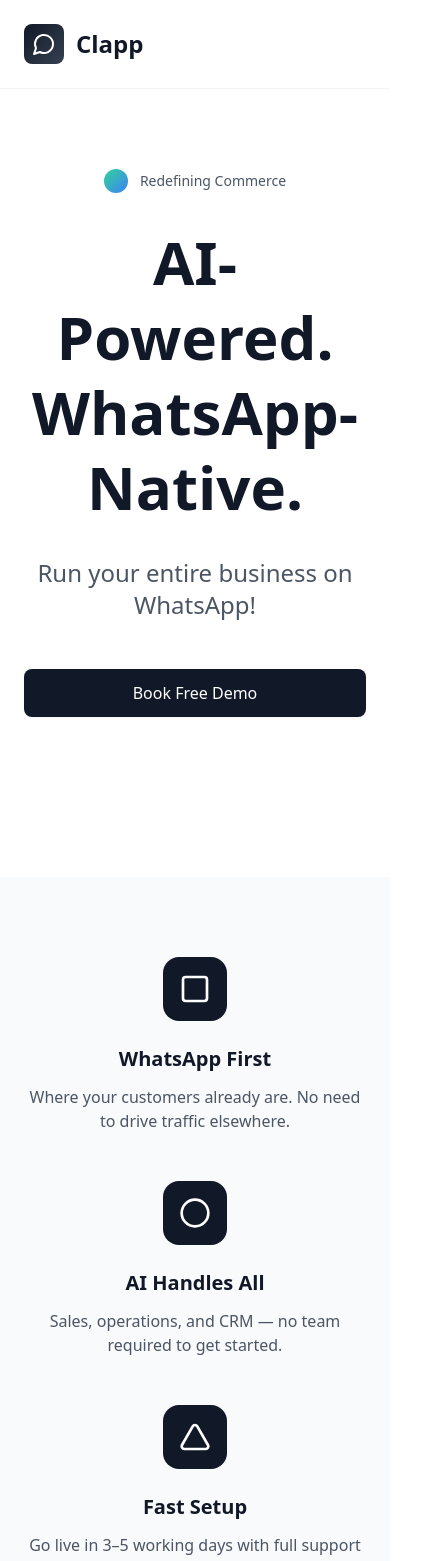
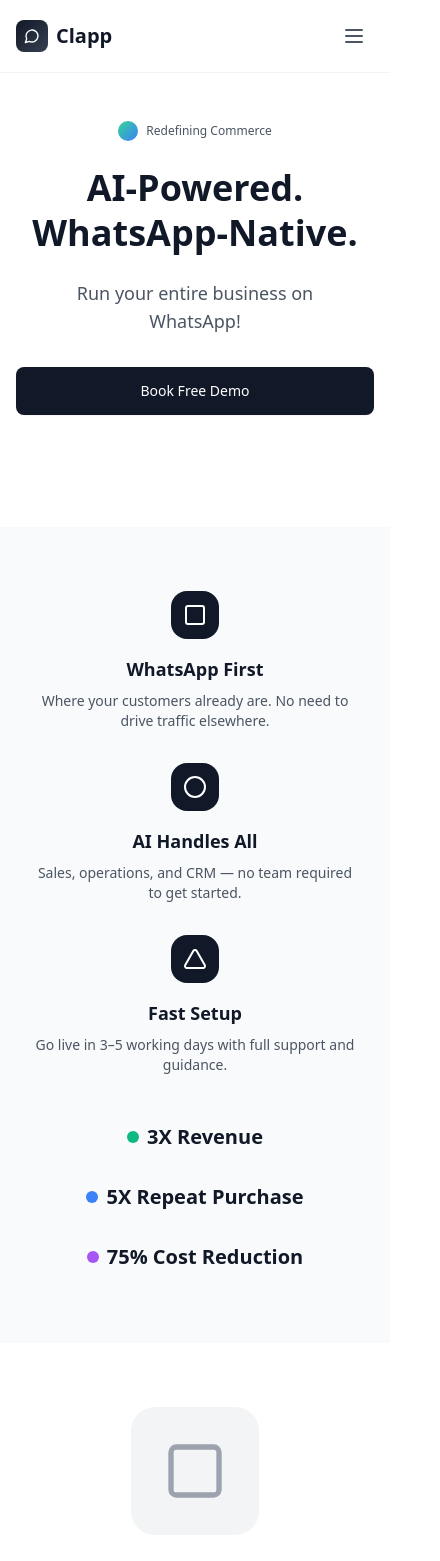
Before and after one commit to shopclapp/shopclapp.github.io, a React (Vite) app: page / in a window 390 px wide. Shown: the top 1561 px of the page, 440 px wide, since content can reach past the window. Built offline with nearby package versions, Linux system fonts and the light colour scheme.

Commit message:
Refactor: Make website mobile friendly
Adjusted the layout and styling of the website to ensure it is responsive and user-friendly on mobile devices. This includes optimizing spacing, font sizes, and element arrangements for smaller screens.

```diff
--- a/src/pages/Index.tsx
+++ b/src/pages/Index.tsx
@@ -3,11 +3,12 @@ import { useState } from 'react';
 import { Button } from "@/components/ui/button";
 import { Input } from "@/components/ui/input";
 import { Card, CardContent } from "@/components/ui/card";
-import { MessageCircle, Bot, Zap, Square, Circle, Triangle, ArrowRight, CheckCircle } from 'lucide-react';
+import { MessageCircle, Bot, Zap, Square, Circle, Triangle, ArrowRight, CheckCircle, Menu, X } from 'lucide-react';
 
 const Index = () => {
   const [name, setName] = useState('');
   const [whatsapp, setWhatsapp] = useState('');
+  const [mobileMenuOpen, setMobileMenuOpen] = useState(false);
 
   const handleWaitlistSubmit = (e: React.FormEvent) => {
     e.preventDefault();
@@ -17,15 +18,27 @@ const Index = () => {
   return (
     <div className="min-h-screen bg-white">
       {/* Navigation */}
-      <nav className="bg-white border-b border-gray-100">
-        <div className="max-w-7xl mx-auto px-6 lg:px-8">
-          <div className="flex justify-between items-center py-6">
+      <nav className="bg-white border-b border-gray-100 sticky top-0 z-50">
+        <div className="max-w-7xl mx-auto px-4 sm:px-6 lg:px-8">
+          <div className="flex justify-between items-center py-4 md:py-6">
             <div className="flex items-center">
-              <div className="w-10 h-10 bg-gradient-to-br from-gray-900 to-gray-700 rounded-lg flex items-center justify-center">
-                <MessageCircle className="w-6 h-6 text-white" />
+              <div className="w-8 h-8 md:w-10 md:h-10 bg-gradient-to-br from-gray-900 to-gray-700 rounded-lg flex items-center justify-center">
+                <MessageCircle className="w-4 h-4 md:w-6 md:h-6 text-white" />
               </div>
-              <span className="ml-3 text-2xl font-bold text-gray-900">Clapp</span>
+              <span className="ml-2 md:ml-3 text-xl md:text-2xl font-bold text-gray-900">Clapp</span>
             </div>
+
+            {/* Mobile menu button */}
+            <div className="md:hidden">
+              <button
+                onClick={() => setMobileMenuOpen(!mobileMenuOpen)}
+                className="text-gray-600 hover:text-gray-900 p-2"
+              >
+                {mobileMenuOpen ? <X className="w-6 h-6" /> : <Menu className="w-6 h-6" />}
+              </button>
+            </div>
+
+            {/* Desktop navigation */}
             <div className="hidden md:flex items-center space-x-8">
               <a href="#features" className="text-gray-600 hover:text-gray-900 transition-colors">Features</a>
               <a href="#pricing" className="text-gray-600 hover:text-gray-900 transition-colors">Pricing</a>
@@ -41,107 +54,124 @@ const Index = () => {
               </a>
             </div>
           </div>
+
+          {/* Mobile navigation menu */}
+          {mobileMenuOpen && (
+            <div className="md:hidden border-t border-gray-100 py-4">
+              <div className="flex flex-col space-y-4">
+                <a
+                  href="#features"
+                  className="text-gray-600 hover:text-gray-900 transition-colors px-4 py-2"
+                  onClick={() => setMobileMenuOpen(false)}
+                >
+                  Features
+                </a>
+                <a
+                  href="#pricing"
+                  className="text-gray-600 hover:text-gray-900 transition-colors px-4 py-2"
+                  onClick={() => setMobileMenuOpen(false)}
+                >
+                  Pricing
+                </a>
+                <a
+                  href="#contact"
+                  className="text-gray-600 hover:text-gray-900 transition-colors px-4 py-2"
+                  onClick={() => setMobileMenuOpen(false)}
+                >
+                  Contact
+                </a>
+                <a
+                  href="https://wa.me/14707342241?text=Book%20demo."
+                  target="_blank"
+                  rel="noopener noreferrer"
+                  className="bg-gray-900 hover:bg-gray-800 text-white px-4 py-3 rounded-lg shadow-sm mx-4 text-center"
+                  style={{ textDecoration: 'none' }}
+                  onClick={() => setMobileMenuOpen(false)}
+                >
+                  Book Free Demo
+                </a>
+              </div>
+            </div>
+          )}
         </div>
       </nav>
 
       {/* Hero Section */}
-      <section className="pt-20 pb-24">
-        <div className="max-w-6xl mx-auto px-6 lg:px-8 text-center">
-          <div className="inline-flex items-center mb-8">
-            <div className="w-6 h-6 bg-gradient-to-br from-emerald-400 to-blue-500 rounded-full mr-3"></div>
-            <span className="text-sm font-medium text-gray-600">Redefining Commerce</span>
+      <section className="pt-12 md:pt-20 pb-16 md:pb-24">
+        <div className="max-w-6xl mx-auto px-4 sm:px-6 lg:px-8 text-center">
+          <div className="inline-flex items-center mb-6 md:mb-8">
+            <div className="w-5 h-5 md:w-6 md:h-6 bg-gradient-to-br from-emerald-400 to-blue-500 rounded-full mr-2 md:mr-3"></div>
+            <span className="text-xs md:text-sm font-medium text-gray-600">Redefining Commerce</span>
           </div>
 
-          <h1 className="text-6xl lg:text-7xl font-bold text-gray-900 mb-8 leading-tight">
+          <h1 className="text-4xl sm:text-5xl md:text-6xl lg:text-7xl font-bold text-gray-900 mb-6 md:mb-8 leading-tight">
             AI-Powered.<br />
             WhatsApp-Native.
           </h1>
 
-          <p className="text-2xl text-gray-600 mb-12 max-w-3xl mx-auto">
+          <p className="text-lg sm:text-xl md:text-2xl text-gray-600 mb-8 md:mb-12 max-w-3xl mx-auto px-4">
             Run your entire business on WhatsApp!
           </p>
 
-{/*           <form onSubmit={handleWaitlistSubmit} className="max-w-md mx-auto mb-16">
-            <div className="flex gap-3 mb-4">
-              <Input
-                placeholder="Your Name"
-                value={name}
-                onChange={(e) => setName(e.target.value)}
-                className="h-12 border-gray-200 focus:border-gray-400"
-                required
-              />
-              <Input
-                placeholder="WhatsApp Number"
-                value={whatsapp}
-                onChange={(e) => setWhatsapp(e.target.value)}
-                className="h-12 border-gray-200 focus:border-gray-400"
-                required
-              />
-            </div>
-            <Button type="submit" className="w-full h-12 bg-gray-900 hover:bg-gray-800 text-white font-medium rounded-lg shadow-sm">
-              Book Free Demo
-            </Button>
-          </form> */}
           <a
             href="https://wa.me/14707342241?text=Book%20demo."
             target="_blank"
             rel="noopener noreferrer"
-  className="block w-full h-12 bg-gray-900 hover:bg-gray-800 text-white font-medium rounded-lg shadow-sm flex items-center justify-center text-center mb-16"
+            className="block w-full max-w-md mx-auto h-12 md:h-12 bg-gray-900 hover:bg-gray-800 text-white font-medium rounded-lg shadow-sm flex items-center justify-center text-center mb-12 md:mb-16 text-sm md:text-base"
             style={{ textDecoration: 'none' }}
           >
             Book Free Demo
           </a>
-
         </div>
       </section>
 
       {/* Feature Showcase Section */}
-      <section className="py-20 bg-gray-50">
-        <div className="max-w-6xl mx-auto px-6 lg:px-8">
-          <div className="grid md:grid-cols-3 gap-12 mb-16">
+      <section className="py-16 md:py-20 bg-gray-50">
+        <div className="max-w-6xl mx-auto px-4 sm:px-6 lg:px-8">
+          <div className="grid md:grid-cols-3 gap-8 md:gap-12 mb-12 md:mb-16">
             <div className="text-center">
-              <div className="w-16 h-16 bg-gray-900 rounded-2xl flex items-center justify-center mx-auto mb-6">
-                <Square className="w-8 h-8 text-white" />
+              <div className="w-12 h-12 md:w-16 md:h-16 bg-gray-900 rounded-2xl flex items-center justify-center mx-auto mb-4 md:mb-6">
+                <Square className="w-6 h-6 md:w-8 md:h-8 text-white" />
               </div>
-              <h3 className="text-xl font-bold text-gray-900 mb-3">WhatsApp First</h3>
-              <p className="text-gray-600">Where your customers already are. No need to drive traffic elsewhere.</p>
+              <h3 className="text-lg md:text-xl font-bold text-gray-900 mb-2 md:mb-3">WhatsApp First</h3>
+              <p className="text-gray-600 text-sm md:text-base px-4">Where your customers already are. No need to drive traffic elsewhere.</p>
             </div>
 
             <div className="text-center">
-              <div className="w-16 h-16 bg-gray-900 rounded-2xl flex items-center justify-center mx-auto mb-6">
-                <Circle className="w-8 h-8 text-white" />
+              <div className="w-12 h-12 md:w-16 md:h-16 bg-gray-900 rounded-2xl flex items-center justify-center mx-auto mb-4 md:mb-6">
+                <Circle className="w-6 h-6 md:w-8 md:h-8 text-white" />
               </div>
-              <h3 className="text-xl font-bold text-gray-900 mb-3">AI Handles All</h3>
-              <p className="text-gray-600">Sales, operations, and CRM — no team required to get started.</p>
+              <h3 className="text-lg md:text-xl font-bold text-gray-900 mb-2 md:mb-3">AI Handles All</h3>
+              <p className="text-gray-600 text-sm md:text-base px-4">Sales, operations, and CRM — no team required to get started.</p>
             </div>
 
             <div className="text-center">
-              <div className="w-16 h-16 bg-gray-900 rounded-2xl flex items-center justify-center mx-auto mb-6">
-                <Triangle className="w-8 h-8 text-white" />
+              <div className="w-12 h-12 md:w-16 md:h-16 bg-gray-900 rounded-2xl flex items-center justify-center mx-auto mb-4 md:mb-6">
+                <Triangle className="w-6 h-6 md:w-8 md:h-8 text-white" />
               </div>
-              <h3 className="text-xl font-bold text-gray-900 mb-3">Fast Setup</h3>
-              <p className="text-gray-600">Go live in 3–5 working days with full support and guidance.</p>
+              <h3 className="text-lg md:text-xl font-bold text-gray-900 mb-2 md:mb-3">Fast Setup</h3>
+              <p className="text-gray-600 text-sm md:text-base px-4">Go live in 3–5 working days with full support and guidance.</p>
             </div>
           </div>
 
           {/* Stats */}
-          <div className="flex justify-center items-center space-x-12">
+          <div className="flex flex-col sm:flex-row justify-center items-center space-y-6 sm:space-y-0 sm:space-x-8 md:space-x-12">
             <div className="text-center">
               <div className="flex items-center justify-center mb-2">
                 <div className="w-3 h-3 bg-emerald-500 rounded-full mr-2"></div>
-                <span className="text-2xl font-bold text-gray-900">3X Revenue</span>
+                <span className="text-xl md:text-2xl font-bold text-gray-900">3X Revenue</span>
               </div>
             </div>
             <div className="text-center">
               <div className="flex items-center justify-center mb-2">
                 <div className="w-3 h-3 bg-blue-500 rounded-full mr-2"></div>
-                <span className="text-2xl font-bold text-gray-900">5X Repeat Purchase</span>
+                <span className="text-xl md:text-2xl font-bold text-gray-900">5X Repeat Purchase</span>
               </div>
             </div>
             <div className="text-center">
               <div className="flex items-center justify-center mb-2">
                 <div className="w-3 h-3 bg-purple-500 rounded-full mr-2"></div>
-                <span className="text-2xl font-bold text-gray-900">75% Cost Reduction</span>
+                <span className="text-xl md:text-2xl font-bold text-gray-900">75% Cost Reduction</span>
               </div>
             </div>
           </div>
@@ -149,45 +179,45 @@ const Index = () => {
       </section>
 
       {/* Detailed Features Section */}
-      <section className="py-24">
-        <div className="max-w-6xl mx-auto px-6 lg:px-8">
+      <section className="py-16 md:py-24">
+        <div className="max-w-6xl mx-auto px-4 sm:px-6 lg:px-8">
           {/* Feature 1 */}
-          <div className="grid lg:grid-cols-2 gap-16 items-center mb-24">
-            <div>
-              <h2 className="text-4xl font-bold text-gray-900 mb-6">
+          <div className="grid lg:grid-cols-2 gap-8 md:gap-16 items-center mb-16 md:mb-24">
+            <div className="order-2 lg:order-1">
+              <h2 className="text-2xl sm:text-3xl md:text-4xl font-bold text-gray-900 mb-4 md:mb-6">
                 Start, Run, Grow in WhatsApp
               </h2>
-              <p className="text-lg text-gray-600 mb-8">
+              <p className="text-base md:text-lg text-gray-600 mb-6 md:mb-8">
                 Transform your WhatsApp into a complete business platform. From customer inquiry to order fulfillment, everything happens seamlessly within the app your customers already use daily.
               </p>
-              <div className="space-y-4">
+              <div className="space-y-3 md:space-y-4">
                 <div className="font-semibold text-gray-900">• We Set You Up</div>
                 <div className="font-semibold text-gray-900">• AI takes over</div>
                 <div className="font-semibold text-gray-900">• You Scale!</div>
               </div>
             </div>
-            <div className="flex justify-center">
-              <div className="w-48 h-48 bg-gray-100 rounded-3xl flex items-center justify-center">
-                <Square className="w-24 h-24 text-gray-400" />
+            <div className="flex justify-center order-1 lg:order-2">
+              <div className="w-32 h-32 sm:w-40 sm:h-40 md:w-48 md:h-48 bg-gray-100 rounded-3xl flex items-center justify-center">
+                <Square className="w-16 h-16 sm:w-20 sm:h-20 md:w-24 md:h-24 text-gray-400" />
               </div>
             </div>
           </div>
 
           {/* Feature 2 */}
-          <div className="grid lg:grid-cols-2 gap-16 items-center mb-24">
+          <div className="grid lg:grid-cols-2 gap-8 md:gap-16 items-center mb-16 md:mb-24">
             <div className="flex justify-center order-2 lg:order-1">
-              <div className="w-48 h-48 bg-gray-100 rounded-3xl flex items-center justify-center">
-                <Circle className="w-24 h-24 text-gray-400" />
+              <div className="w-32 h-32 sm:w-40 sm:h-40 md:w-48 md:h-48 bg-gray-100 rounded-3xl flex items-center justify-center">
+                <Circle className="w-16 h-16 sm:w-20 sm:h-20 md:w-24 md:h-24 text-gray-400" />
               </div>
             </div>
             <div className="order-1 lg:order-2">
-              <h2 className="text-4xl font-bold text-gray-900 mb-6">
+              <h2 className="text-2xl sm:text-3xl md:text-4xl font-bold text-gray-900 mb-4 md:mb-6">
                 Complete Commerce Automation
               </h2>
-              <p className="text-lg text-gray-600 mb-8">
+              <p className="text-base md:text-lg text-gray-600 mb-6 md:mb-8">
                 Your AI assistant handles product catalogs, processes orders, manages payments, and tracks deliveries. No manual work required from your end.
               </p>
-              <div className="space-y-4">
+              <div className="space-y-3 md:space-y-4">
                 <div className="font-semibold text-gray-900">• Catalog Management</div>
                 <div className="font-semibold text-gray-900">• Order Processing</div>
                 <div className="font-semibold text-gray-900">• Payment Integration</div>
@@ -196,23 +226,23 @@ const Index = () => {
           </div>
 
           {/* Feature 3 */}
-          <div className="grid lg:grid-cols-2 gap-16 items-center">
-            <div>
-              <h2 className="text-4xl font-bold text-gray-900 mb-6">
+          <div className="grid lg:grid-cols-2 gap-8 md:gap-16 items-center">
+            <div className="order-2 lg:order-1">
+              <h2 className="text-2xl sm:text-3xl md:text-4xl font-bold text-gray-900 mb-4 md:mb-6">
                 Built for Scale
               </h2>
-              <p className="text-lg text-gray-600 mb-8">
+              <p className="text-base md:text-lg text-gray-600 mb-6 md:mb-8">
                 Whether you're handling 10 customers or 10,000, our platform scales with your business. Advanced analytics help you understand customer behavior and optimize operations.
               </p>
-              <div className="space-y-4">
+              <div className="space-y-3 md:space-y-4">
                 <div className="font-semibold text-gray-900">• Customer Analytics</div>
                 <div className="font-semibold text-gray-900">• Business Insights</div>
                 <div className="font-semibold text-gray-900">• Performance Tracking</div>
               </div>
             </div>
-            <div className="flex justify-center">
-              <div className="w-48 h-48 bg-gray-100 rounded-3xl flex items-center justify-center">
-                <Triangle className="w-24 h-24 text-gray-400" />
+            <div className="flex justify-center order-1 lg:order-2">
+              <div className="w-32 h-32 sm:w-40 sm:h-40 md:w-48 md:h-48 bg-gray-100 rounded-3xl flex items-center justify-center">
+                <Triangle className="w-16 h-16 sm:w-20 sm:h-20 md:w-24 md:h-24 text-gray-400" />
               </div>
             </div>
           </div>
@@ -220,52 +250,52 @@ const Index = () => {
       </section>
 
       {/* Pricing Section */}
-      <section id="pricing" className="py-24 bg-gray-50">
-        <div className="max-w-6xl mx-auto px-6 lg:px-8 text-center">
-          <h2 className="text-4xl font-bold text-gray-900 mb-4">
+      <section id="pricing" className="py-16 md:py-24 bg-gray-50">
+        <div className="max-w-6xl mx-auto px-4 sm:px-6 lg:px-8 text-center">
+          <h2 className="text-2xl sm:text-3xl md:text-4xl font-bold text-gray-900 mb-4">
             Transparent & Affordable
           </h2>
-          <p className="text-xl text-gray-600 mb-16">
+          <p className="text-lg md:text-xl text-gray-600 mb-12 md:mb-16">
             No hidden fees.
           </p>
 
-          <div className="grid md:grid-cols-2 gap-8 max-w-4xl mx-auto">
+          <div className="grid md:grid-cols-2 gap-6 md:gap-8 max-w-4xl mx-auto">
             <Card className="border-0 shadow-lg bg-white">
-              <CardContent className="p-8">
-                <h3 className="text-xl font-bold text-gray-900 mb-4">Monthly</h3>
-                <div className="text-4xl font-bold text-gray-900 mb-6">$29.99</div>
-                <div className="space-y-3 text-left mb-8">
+              <CardContent className="p-6 md:p-8">
+                <h3 className="text-lg md:text-xl font-bold text-gray-900 mb-4">Monthly</h3>
+                <div className="text-3xl md:text-4xl font-bold text-gray-900 mb-6">$29.99</div>
+                <div className="space-y-3 text-left mb-6 md:mb-8">
                   <div className="flex items-center">
-                    <CheckCircle className="w-5 h-5 text-gray-900 mr-3" />
-                    <span className="text-gray-600">AI Business Assistant</span>
+                    <CheckCircle className="w-4 h-4 md:w-5 md:h-5 text-gray-900 mr-2 md:mr-3 flex-shrink-0" />
+                    <span className="text-gray-600 text-sm md:text-base">AI Business Assistant</span>
                   </div>
                   <div className="flex items-center">
-                    <CheckCircle className="w-5 h-5 text-gray-900 mr-3" />
-                    <span className="text-gray-600">Catalog Builder</span>
+                    <CheckCircle className="w-4 h-4 md:w-5 md:h-5 text-gray-900 mr-2 md:mr-3 flex-shrink-0" />
+                    <span className="text-gray-600 text-sm md:text-base">Catalog Builder</span>
                   </div>
                   <div className="flex items-center">
-                    <CheckCircle className="w-5 h-5 text-gray-900 mr-3" />
-                    <span className="text-gray-600">Payment Integration</span>
+                    <CheckCircle className="w-4 h-4 md:w-5 md:h-5 text-gray-900 mr-2 md:mr-3 flex-shrink-0" />
+                    <span className="text-gray-600 text-sm md:text-base">Payment Integration</span>
                   </div>
                   <div className="flex items-center">
-                    <CheckCircle className="w-5 h-5 text-gray-900 mr-3" />
-                    <span className="text-gray-600">CRM & Analytics</span>
+                    <CheckCircle className="w-4 h-4 md:w-5 md:h-5 text-gray-900 mr-2 md:mr-3 flex-shrink-0" />
+                    <span className="text-gray-600 text-sm md:text-base">CRM & Analytics</span>
                   </div>
                 </div>
-                <Button className="w-full bg-gray-900 hover:bg-gray-800 text-white rounded-lg">
+                <Button className="w-full bg-gray-900 hover:bg-gray-800 text-white rounded-lg h-10 md:h-12">
                   Start Now
                 </Button>
               </CardContent>
             </Card>
 
             <Card className="border-0 shadow-lg bg-white">
-              <CardContent className="p-8">
-                <h3 className="text-xl font-bold text-gray-900 mb-4">Scale</h3>
-                <div className="text-2xl font-bold text-gray-900 mb-6">Pay as you grow</div>
-                <p className="text-gray-600 mb-8">
+              <CardContent className="p-6 md:p-8">
+                <h3 className="text-lg md:text-xl font-bold text-gray-900 mb-4">Scale</h3>
+                <div className="text-xl md:text-2xl font-bold text-gray-900 mb-6">Pay as you grow</div>
+                <p className="text-gray-600 mb-6 md:mb-8 text-sm md:text-base">
                   Perfect for growing businesses. Only pay for additional WhatsApp messaging costs as your customer base expands.
                 </p>
-                <Button variant="outline" className="w-full border-gray-300 text-gray-900 hover:bg-gray-50 rounded-lg">
+                <Button variant="outline" className="w-full border-gray-300 text-gray-900 hover:bg-gray-50 rounded-lg h-10 md:h-12">
                   Contact Sales
                 </Button>
               </CardContent>
@@ -275,12 +305,12 @@ const Index = () => {
       </section>
 
       {/* Testimonials Section */}
-      <section className="py-24">
-        <div className="max-w-4xl mx-auto px-6 lg:px-8 text-center">
-          <blockquote className="text-2xl lg:text-3xl font-medium text-gray-900 mb-8">
+      <section className="py-16 md:py-24">
+        <div className="max-w-4xl mx-auto px-4 sm:px-6 lg:px-8 text-center">
+          <blockquote className="text-lg sm:text-xl md:text-2xl lg:text-3xl font-medium text-gray-900 mb-6 md:mb-8 leading-relaxed">
             "Clapp transformed our WhatsApp into a complete business platform. Sales increased by 300% in just 2 months."
           </blockquote>
-          <div className="text-lg text-gray-600">
+          <div className="text-base md:text-lg text-gray-600">
             <div className="font-semibold">Rajesh Kumar</div>
             <div>Founder, Delhi Spice Co.</div>
           </div>
@@ -288,16 +318,16 @@ const Index = () => {
       </section>
 
       {/* Footer */}
-      <footer className="py-12 border-t border-gray-200 bg-white">
-        <div className="max-w-6xl mx-auto px-6 lg:px-8">
-          <div className="flex flex-col md:flex-row justify-between items-center">
-            <div className="flex items-center mb-4 md:mb-0">
-              <div className="w-8 h-8 bg-gradient-to-br from-gray-900 to-gray-700 rounded-lg flex items-center justify-center">
-                <MessageCircle className="w-5 h-5 text-white" />
+      <footer className="py-8 md:py-12 border-t border-gray-200 bg-white">
+        <div className="max-w-6xl mx-auto px-4 sm:px-6 lg:px-8">
+          <div className="flex flex-col md:flex-row justify-between items-center space-y-4 md:space-y-0">
+            <div className="flex items-center">
+              <div className="w-6 h-6 md:w-8 md:h-8 bg-gradient-to-br from-gray-900 to-gray-700 rounded-lg flex items-center justify-center">
+                <MessageCircle className="w-3 h-3 md:w-5 md:h-5 text-white" />
               </div>
-              <span className="ml-3 text-xl font-bold text-gray-900">Clapp</span>
+              <span className="ml-2 md:ml-3 text-lg md:text-xl font-bold text-gray-900">Clapp</span>
             </div>
-            <div className="flex items-center space-x-8">
+            <div className="flex flex-wrap justify-center items-center gap-4 md:gap-8 text-sm md:text-base">
               <a href="#" className="text-gray-600 hover:text-gray-900">Home</a>
               <a href="#pricing" className="text-gray-600 hover:text-gray-900">Pricing</a>
               <a href="#" className="text-gray-600 hover:text-gray-900">Book Demo</a>
```
Lines whose indentation alone changed are shown as unchanged.
